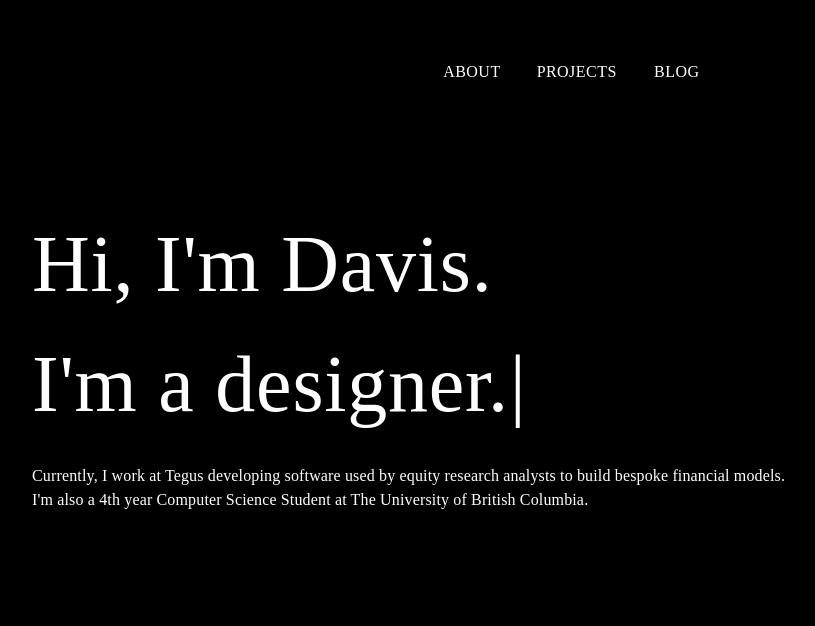
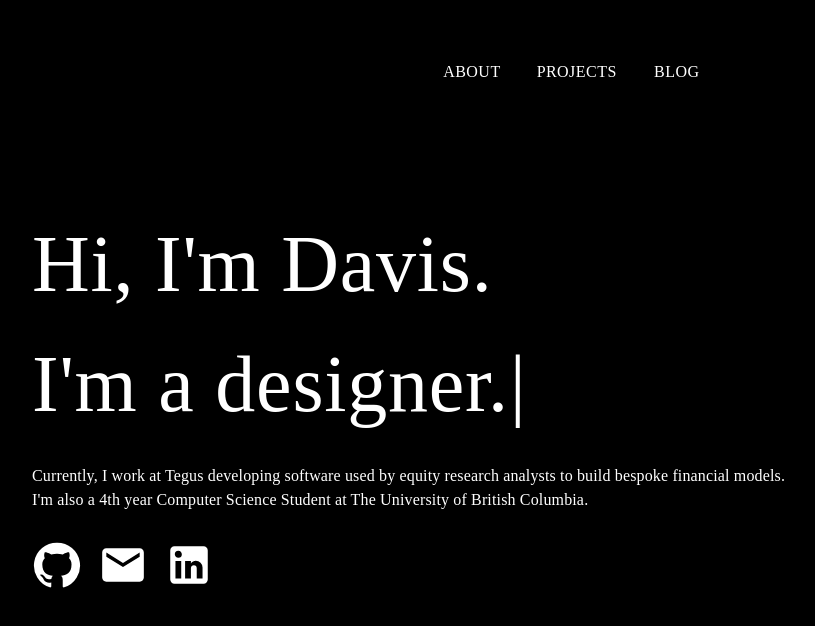
Before and after one commit to cinarteker/portfolio, a React (Create React App) app in the folder client/: page /about in a window 1280 px wide. Shown: the top 626 px of the page, without its empty margins (68-883 px from the left). Built offline with nearby package versions, Linux system fonts and the light colour scheme.

Commit message:
feat: add social icons

```diff
--- a/client/src/pages/About.jsx
+++ b/client/src/pages/About.jsx
@@ -1,6 +1,9 @@
-import { Box, Typography } from "@mui/material"
+import { Box, Typography, IconButton, } from "@mui/material"
 import { PageStyle } from "../style/PageStyles"
 import TypewriterComponent from "typewriter-effect"
+import GitHubIcon from '@mui/icons-material/GitHub'
+import LinkedInIcon from '@mui/icons-material/LinkedIn';
+import EmailIcon from '@mui/icons-material/Email';
 
 export default function About() {
     return (
@@ -105,6 +108,36 @@ export default function About() {
                 </Box>
 
                 {/* {Links Selection} */}
+                <Box
+                    sx={{
+                        display: 'flex',
+                        paddingTop: '20px',
+                    }}>
+                    <IconButton sx={{paddingLeft: 0}}>
+                        <GitHubIcon
+                            sx={{
+                                fontSize: '50px',
+                                color: 'white',
+                            }}
+                        />
+                    </IconButton>
+                    <IconButton>
+                        <EmailIcon
+                            sx={{
+                                fontSize: '50px',
+                                color: 'white',
+                            }}
+                        />
+                    </IconButton>
+                    <IconButton>
+                        <LinkedInIcon
+                            sx={{
+                                fontSize: '50px',
+                                color: 'white',
+                            }}
+                        />
+                    </IconButton>
+                </Box>
             </Box>
         </Box>
     )
```
